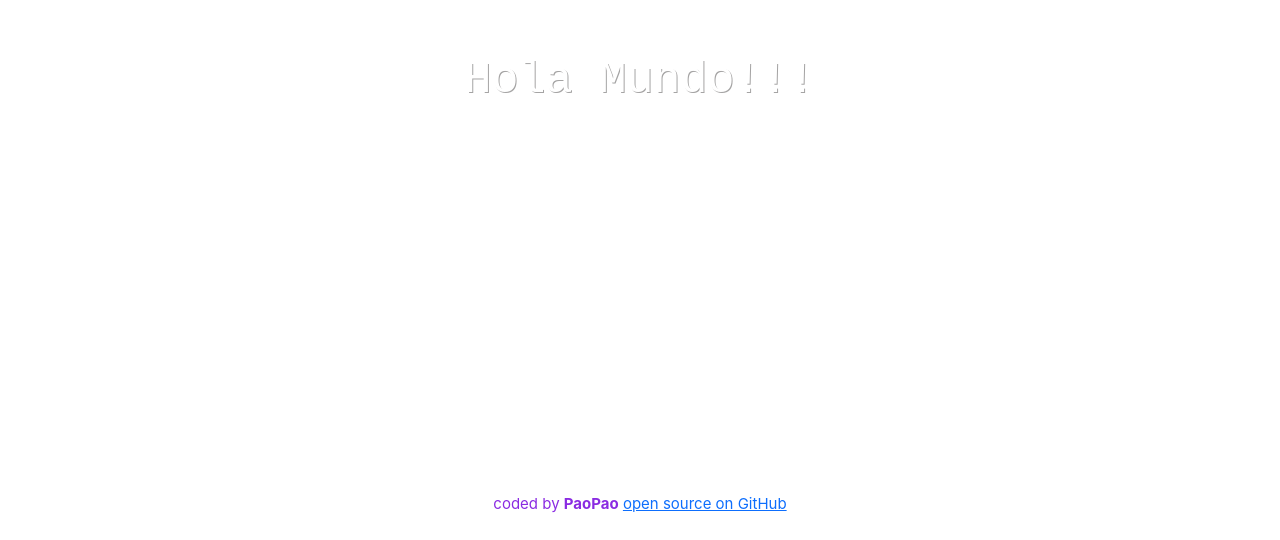
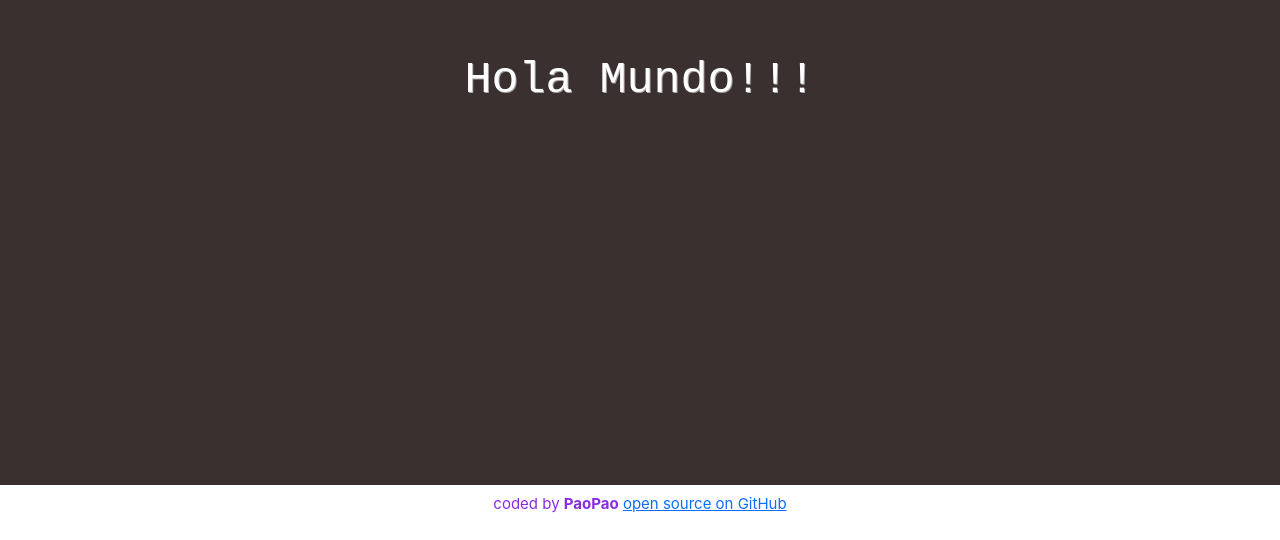
Before and after one commit to PaoPao27402/weather-react, a React (Create React App) app: page / in a window 1280 px wide. Shown: the part 315-855 px from the top of the page. Built offline with nearby package versions, Linux system fonts and the light colour scheme; no server answers.

Commit message:
Update App.css

```diff
--- a/src/App.css
+++ b/src/App.css
@@ -14,7 +14,7 @@
 }
 
 .App-header {
-  background-color: #ffffff;
+  background-color: #3a3030;
   min-height: 100vh;
   display: flex;
   flex-direction: column;
```
